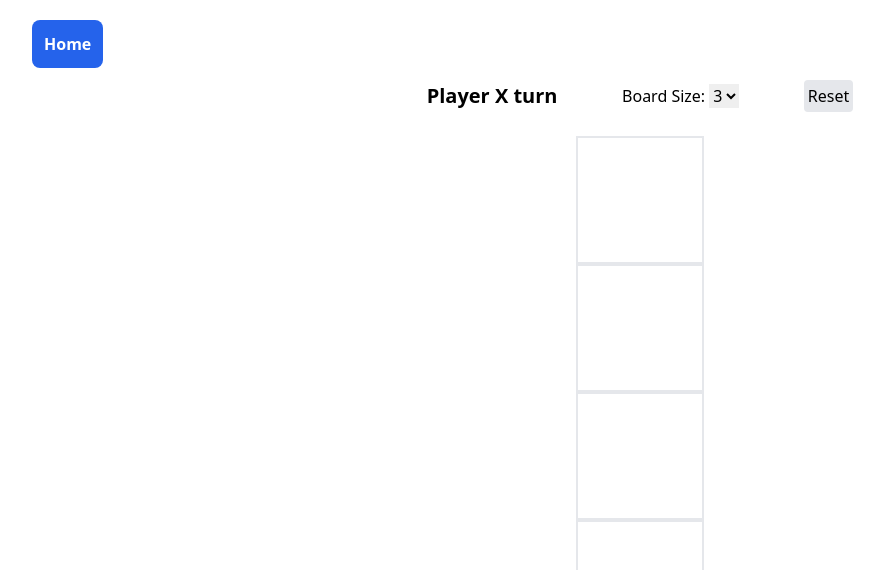
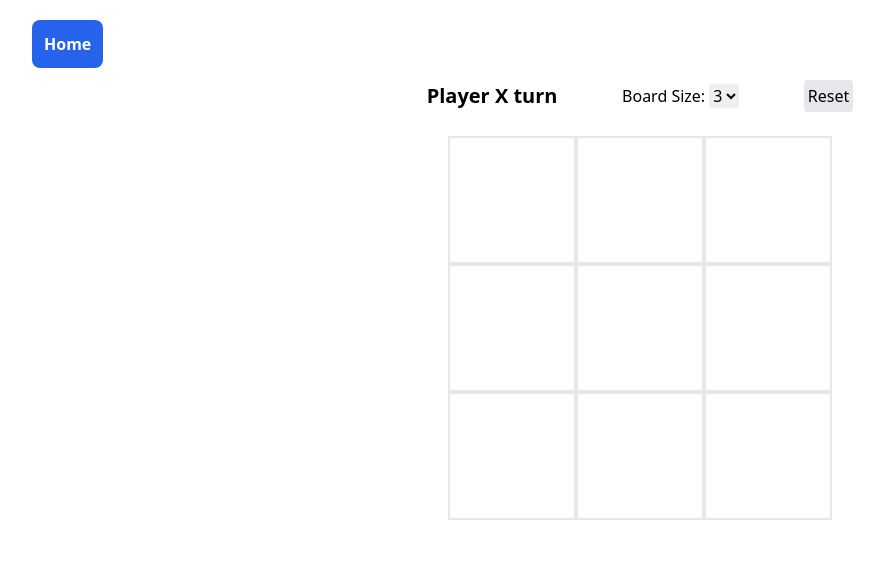
Before and after one commit to rmh96/rmh-mini-projects, a React (Create React App) app: page /tic-tac-toe in a window 1280 px wide. Shown: the top 570 px of the page, without its empty margins (0-884 px from the left). Built offline with nearby package versions, Linux system fonts and the light colour scheme.

Commit message:
Corrected grid column template format for tictactoe game

```diff
--- a/src/components/TicTacToe/Board.jsx
+++ b/src/components/TicTacToe/Board.jsx
@@ -2,7 +2,9 @@ import React from "react";
 
 const Board = ({ board, handleClick, boardSize, wonCells }) => {
   return (
-    <div className={`w-full grid grid-cols-${boardSize} m-0 p-0`}>
+    <div className={`w-full grid m-0 p-0 grid-cols-4`} style={{
+      gridTemplateColumns: `repeat(${boardSize}, minmax(0, 1fr))`
+    }}>
       {board.map((val, index) => {
         return (
           <button
```
